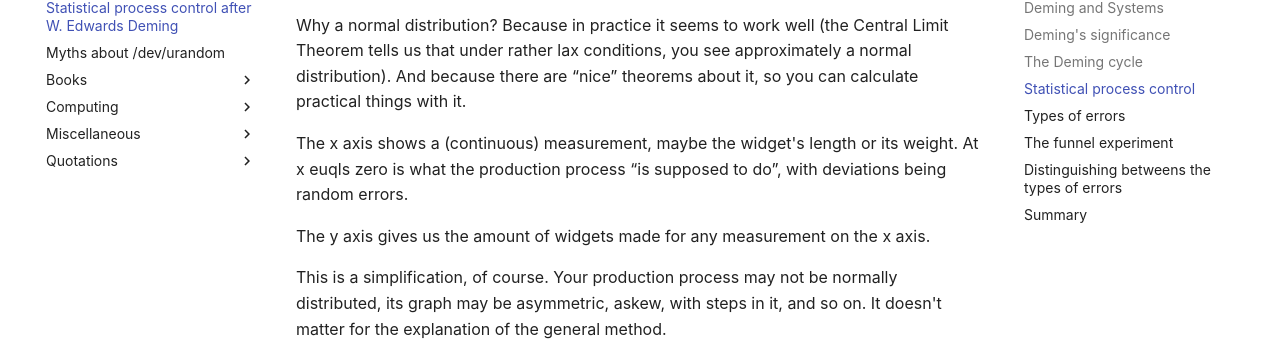
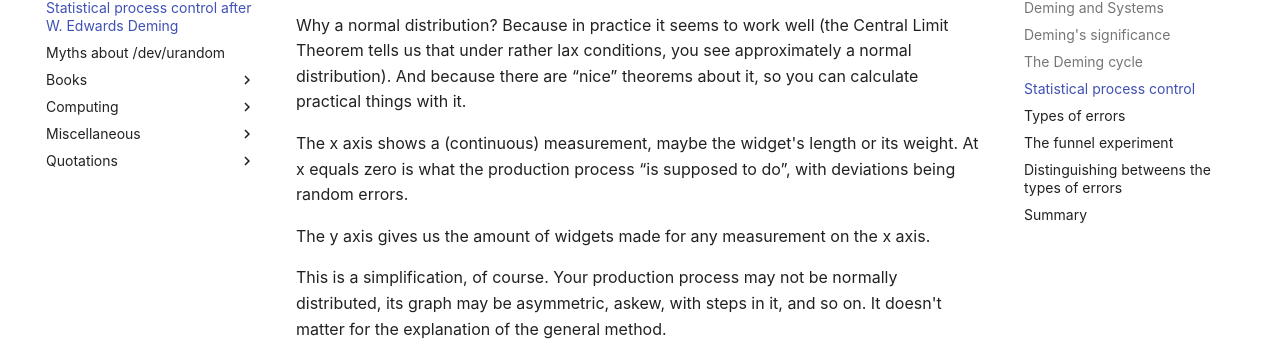
Before and after one commit to th/2uo.de, an MkDocs documentation site: the page built from docs/deming.md, in a window 1280 px wide and 900 px high, scrolled down 5562 px. Shown: the part 127-479 px from the top of the window. Built offline with MkDocs 1.6.1 and Material for MkDocs 9.7.7, drawn with Linux system fonts in a browser that asks for light colours; some of the changed text lies outside the part shown.

Commit message:
Typos fixed.

```diff
--- a/docs/deming.md
+++ b/docs/deming.md
@@ -109,7 +109,7 @@ The production process can be modelled using a production function P(μ,σ), whi
 
  Why a normal distribution? Because in practice it seems to work well (the Central Limit Theorem tells us that under rather lax conditions, you see approximately a normal distribution). And because there are “nice” theorems about it, so you can calculate practical things with it.
 
-The x axis shows a (continuous) measurement, maybe the widget's length or its weight. At x euqls zero is what the production process “is supposed to do”, with deviations being random errors.
+The x axis shows a (continuous) measurement, maybe the widget's length or its weight. At x equals zero is what the production process “is supposed to do”, with deviations being random errors.
 
 The y axis gives us the amount of widgets made for any measurement on the x axis.
 
```
Also changed, not shown: other parts of docs/deming.md (+1 -1 lines).
